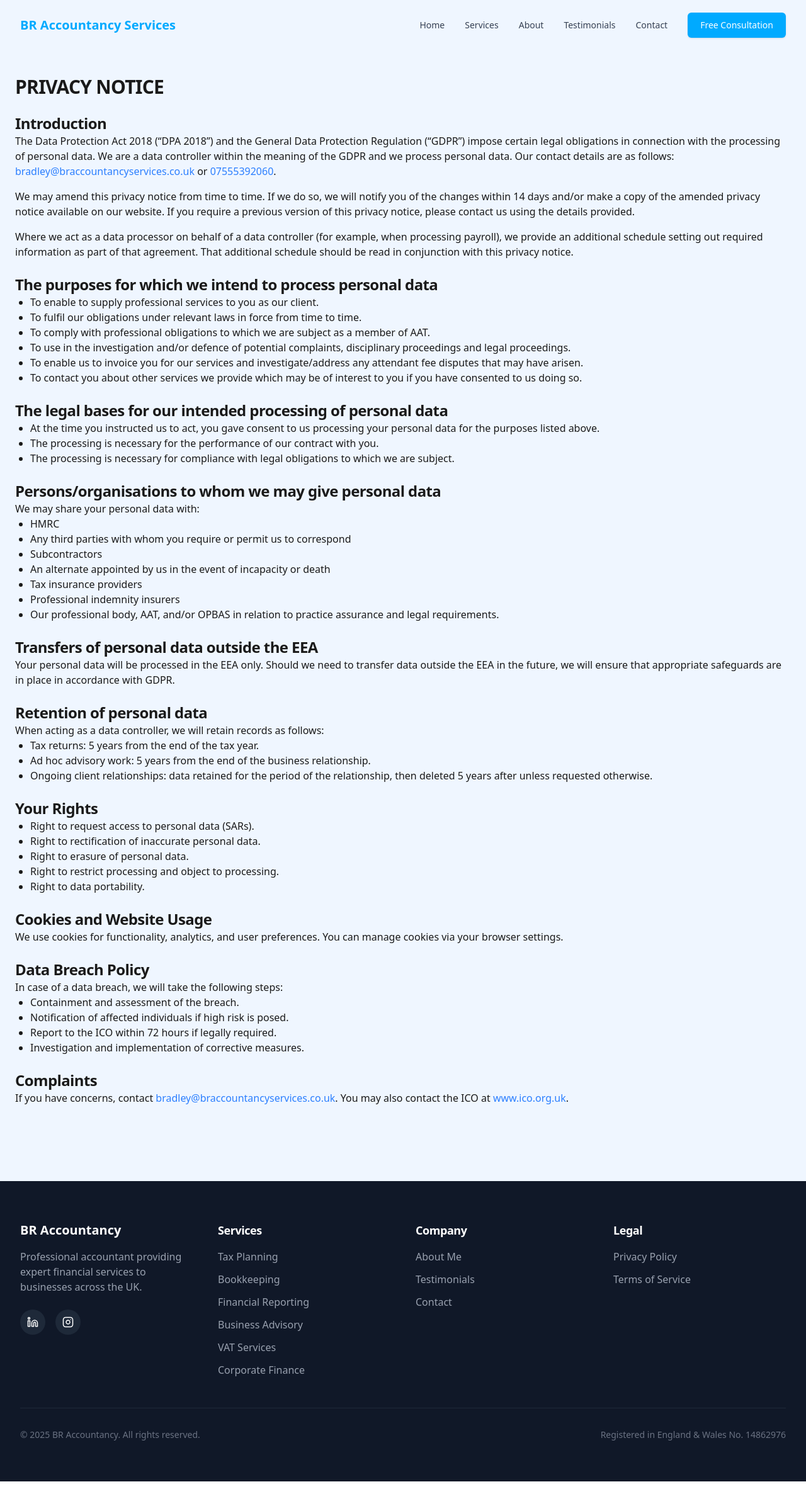
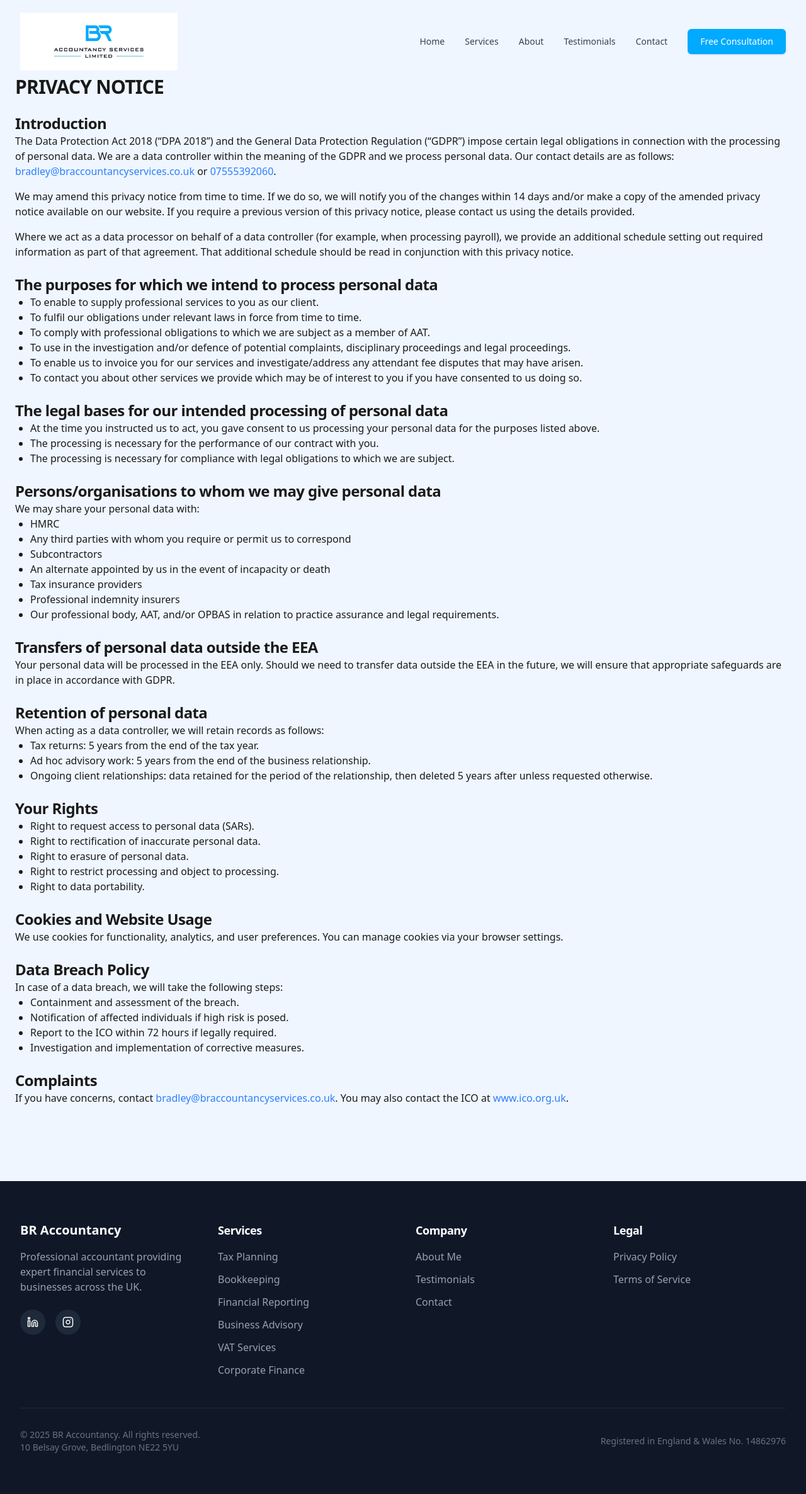
Before and after one commit to liam-cottrell/brad-rich, a Next.js app: page /policy in a window 1280 px wide. Shown: the whole page at 63% size. Built offline with nearby package versions, Linux system fonts and the light colour scheme.

Commit message:
adding logo and business address to footer

```diff
--- a/src/app/components/footer.jsx
+++ b/src/app/components/footer.jsx
@@ -102,7 +102,8 @@ const Footer = () => {
 
         <div className="border-t border-gray-800 mt-12 pt-8 flex flex-col md:flex-row justify-between items-center">
           <p className="text-gray-500 text-sm mb-4 md:mb-0">
-            &copy; {currentYear} BR Accountancy. All rights reserved.
+            &copy; {currentYear} BR Accountancy. All rights reserved. <br />
+            10 Belsay Grove, Bedlington NE22 5YU
           </p>
           <div className="text-gray-500 text-sm">
             Registered in England & Wales No. 14862976
--- a/src/app/components/navbar.jsx
+++ b/src/app/components/navbar.jsx
@@ -2,6 +2,7 @@
 "use client";
 import { useState, useEffect } from 'react';
 import { Menu, X } from 'lucide-react';
+import Image from 'next/image';
 import cn from '../lib/utils.ts';
 
 const Navbar = () => {
@@ -42,11 +43,7 @@ const Navbar = () => {
     >
       <div className="container flex items-center justify-between">
         <div className="flex items-center">
-          <a href="/">
-          <span className="text-xl font-display font-bold text-(--primary)">
-            BR Accountancy Services
-          </span>
-          </a>
+        <Image src={"/BR.jpg"} alt="BR Accountancy Logo" width={250} height={150} className="" />
         </div>
 
         {/* Desktop Navigation */}
```
Also changed, not shown: public/BR.jpg (added), public/BR.svg (added).
